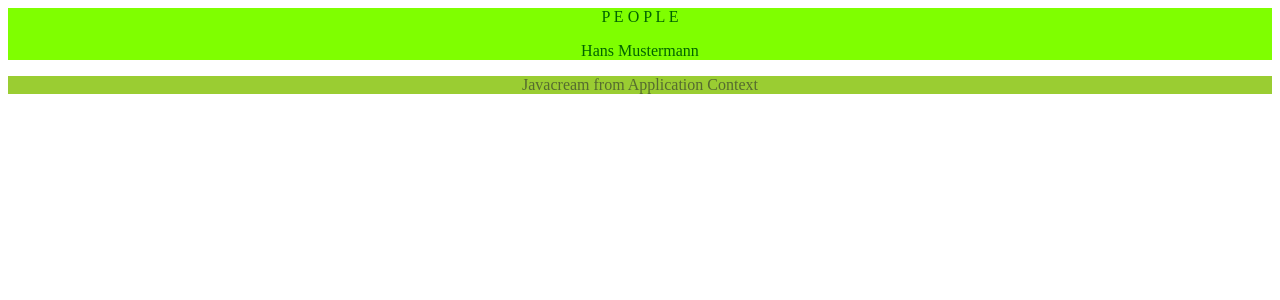
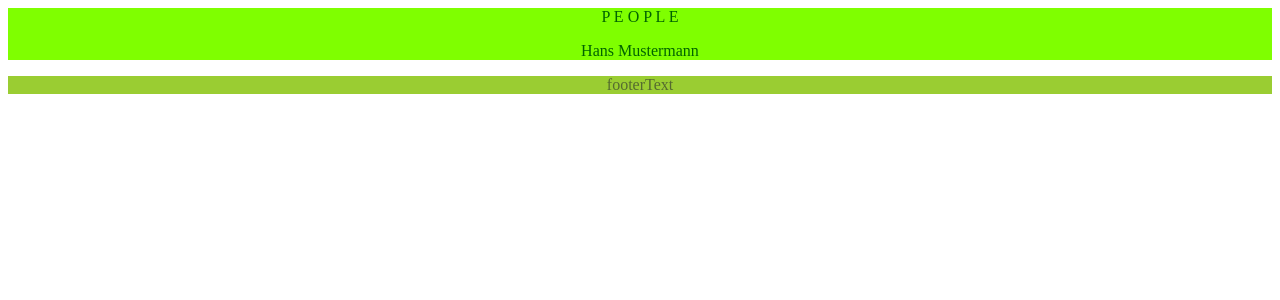
Before and after one commit to Javacream/org.javacream.training.angular, an Angular app in the folder training/: page / in a window 1280 px wide. Shown: the top 300 px of the page. Built offline with nearby package versions, Linux system fonts and the light colour scheme.

Commit message:
introduce @Input

```diff
--- a/training/src/app/ApplicationContext.ts
+++ b/training/src/app/ApplicationContext.ts
@@ -1,4 +1,4 @@
 import {Person, PersonClass} from './people/model/people'
 
-export const company = "Javacream from Application Context"
+export const company = "Javacream"
 export let user = new PersonClass(42, "Mustermann", "Hans", 'm', 199)
--- a/training/src/app/common/component/footer/footer.component.ts
+++ b/training/src/app/common/component/footer/footer.component.ts
@@ -1,4 +1,4 @@
-import { Component, OnInit } from '@angular/core';
+import { Component, OnInit, Input } from '@angular/core';
 import {company} from '../../../ApplicationContext'
 @Component({
   selector: 'app-footer',
@@ -6,7 +6,7 @@ import {company} from '../../../ApplicationContext'
   styleUrls: ['./footer.component.css']
 })
 export class FooterComponent implements OnInit {
-  footerText = company
+  @Input() footerText
   constructor() {
 
    }
--- a/training/src/app/people/component/people-content/people-content.component.html
+++ b/training/src/app/people/component/people-content/people-content.component.html
@@ -1,2 +1,2 @@
 <app-header></app-header>
-<app-footer></app-footer>
+<app-footer [footerText]="'footerText'" ></app-footer>
--- a/training/src/app/people/component/people-content/people-content.component.ts
+++ b/training/src/app/people/component/people-content/people-content.component.ts
@@ -6,7 +6,7 @@ import { Component, OnInit } from '@angular/core';
   styleUrls: ['./people-content.component.css']
 })
 export class PeopleContentComponent implements OnInit {
-
+  footerText = "Hugo"
   constructor() { }
 
   ngOnInit(): void {
```
